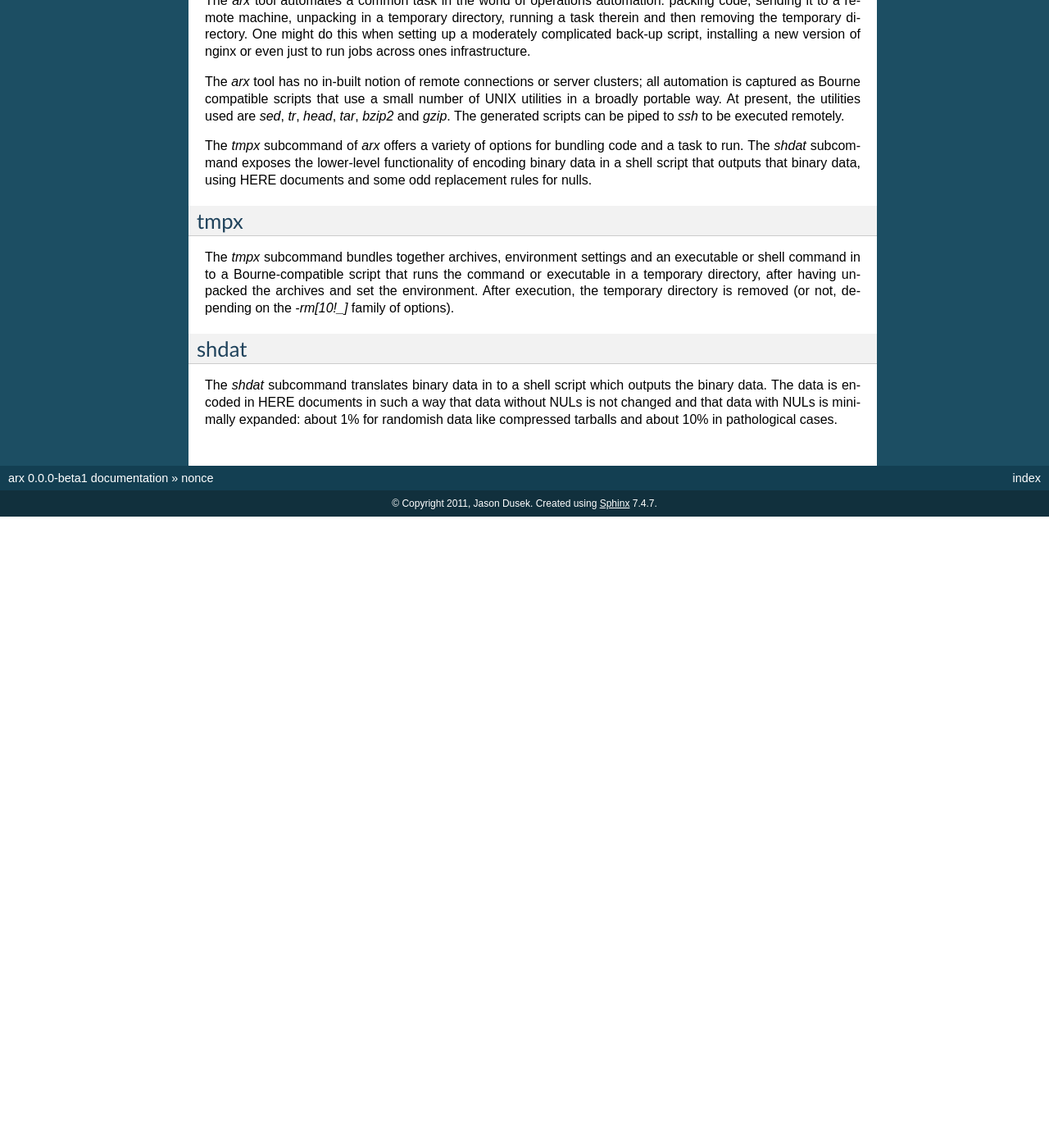
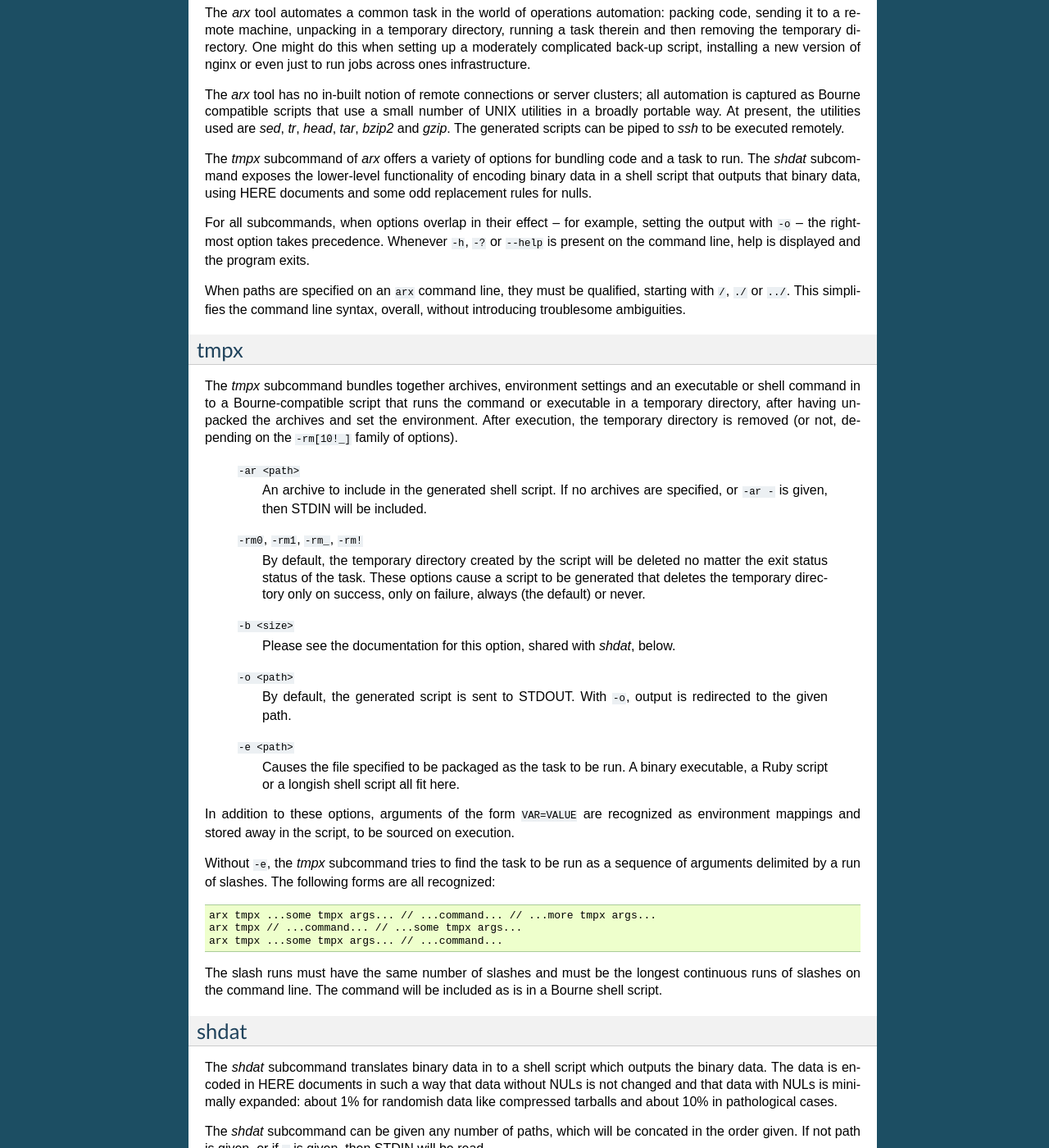
Before and after one commit to solidsnack/arx, a Sphinx documentation site: the page built from docs/index.rst, in a window 1280 px wide and 1400 px high, scrolled down 290 px. Shown: the whole window at 82% size. Built offline with Sphinx 7.4.7, drawn with Linux system fonts in a browser that asks for light colours; before the commit the page ends 920 px from its top, so only the background shows below that; some of the changed text lies outside the part shown.

Commit message:
Much expanded documentation; time for examples.

```diff
--- a/docs/index.rst
+++ b/docs/index.rst
@@ -1,22 +1,19 @@
-
-nonce
------
-
-.. The above is magic that makes all the following sections visible. I am not
-   sure why.
-
+==========================
+ arx - archived execution
+==========================
 
 Synopsis
-========
+--------
 
 .. code-block:: text
 
+    arx ... (-h|-[?]|--help)? ...
     arx shdat (-b <size>)? (-o <output file>)? < input
     arx shdat (-b <size>)? (-o <output file>)? <input file>+
     arx tmpx <options>* (//+ <shell command> (//+ <options>*)?)?
 
 Description
-===========
+-----------
 
 The `arx` tool automates a common task in the world of operations automation:
 packing code, sending it to a remote machine, unpacking in a temporary
@@ -36,20 +33,83 @@ and a task to run. The `shdat` subcommand exposes the lower-level
 functionality of encoding binary data in a shell script that outputs that
 binary data, using HERE documents and some odd replacement rules for nulls.
 
+For all subcommands, when options overlap in their effect -- for example,
+setting the output with ``-o`` -- the rightmost option takes precedence.
+Whenever ``-h``, ``-?`` or ``--help`` is present on the command line, help is
+displayed and the program exits.
+
+When paths are specified on an ``arx`` command line, they must be qualified,
+starting with ``/``, ``./`` or ``../``. This simplifies the command line
+syntax, overall, without introducing troublesome ambiguities.
+
 tmpx
-====
+----
 
 The `tmpx` subcommand bundles together archives, environment settings and an
 executable or shell command in to a Bourne-compatible script that runs the
 command or executable in a temporary directory, after having unpacked the
 archives and set the environment. After execution, the temporary directory is
-removed (or not, depending on the `-rm[10!_]` family of options).
+removed (or not, depending on the ``-rm[10!_]`` family of options).
+
+  ``-ar <path>``
+    An archive to include in the generated shell script. If no archives are
+    specified, or ``-ar -`` is given, then STDIN will be included.
+
+  ``-rm0``, ``-rm1``, ``-rm_``, ``-rm!``
+    By default, the temporary directory created by the script will be deleted
+    no matter the exit status status of the task. These options cause a script
+    to be generated that deletes the temporary directory only on success, only
+    on failure, always (the default) or never.
+
+  ``-b <size>``
+    Please see the documentation for this option, shared with `shdat`, below.
+
+  ``-o <path>``
+    By default, the generated script is sent to STDOUT. With ``-o``, output is
+    redirected to the given path.
+
+  ``-e <path>``
+    Causes the file specified to be packaged as the task to be run. A binary
+    executable, a Ruby script or a longish shell script all fit here.
+
+In addition to these options, arguments of the form ``VAR=VALUE`` are
+recognized as environment mappings and stored away in the script, to be
+sourced on execution.
+
+Without ``-e``, the `tmpx` subcommand tries to find the task to be run as a
+sequence of arguments delimited by a run of slashes. The following forms are
+all recognized:
+
+.. code-block:: text
+
+    arx tmpx ...some tmpx args... // ...command... // ...more tmpx args...
+    arx tmpx // ...command... // ...some tmpx args...
+    arx tmpx ...some tmpx args... // ...command...
+
+The slash runs must have the same number of slashes and must be the longest
+continuous runs of slashes on the command line. The command will be included
+as is in a Bourne shell script.
 
 shdat
-=====
+-----
 
 The `shdat` subcommand translates binary data in to a shell script which
 outputs the binary data. The data is encoded in HERE documents in such a way
 that data without NULs is not changed and that data with NULs is minimally
 expanded: about 1% for randomish data like compressed tarballs and about 10%
 in pathological cases.
+
+The `shdat` subcommand can be given any number of paths, which will be
+concated in the order given. If not path is given, or if ``-`` is given, then
+STDIN will be read.
+
+  ``-b <size>``
+    The size of data chunks to place in each HERE document. The argument is a
+    positive integer followed by ``B``, ``K``, ``KiB``, ``M`` and ``MiB``, in
+    the manner of ``dd``, ``head`` and many other tools. The default is 4MiB.
+    This is unlikely to make a difference for you unless the generated script
+    is intended to be run on a memory-constrained system.
+
+  ``-o <path>``
+    By default, the generated script is sent to STDOUT. With ``-o``, output is
+    redirected to the given path.
```
